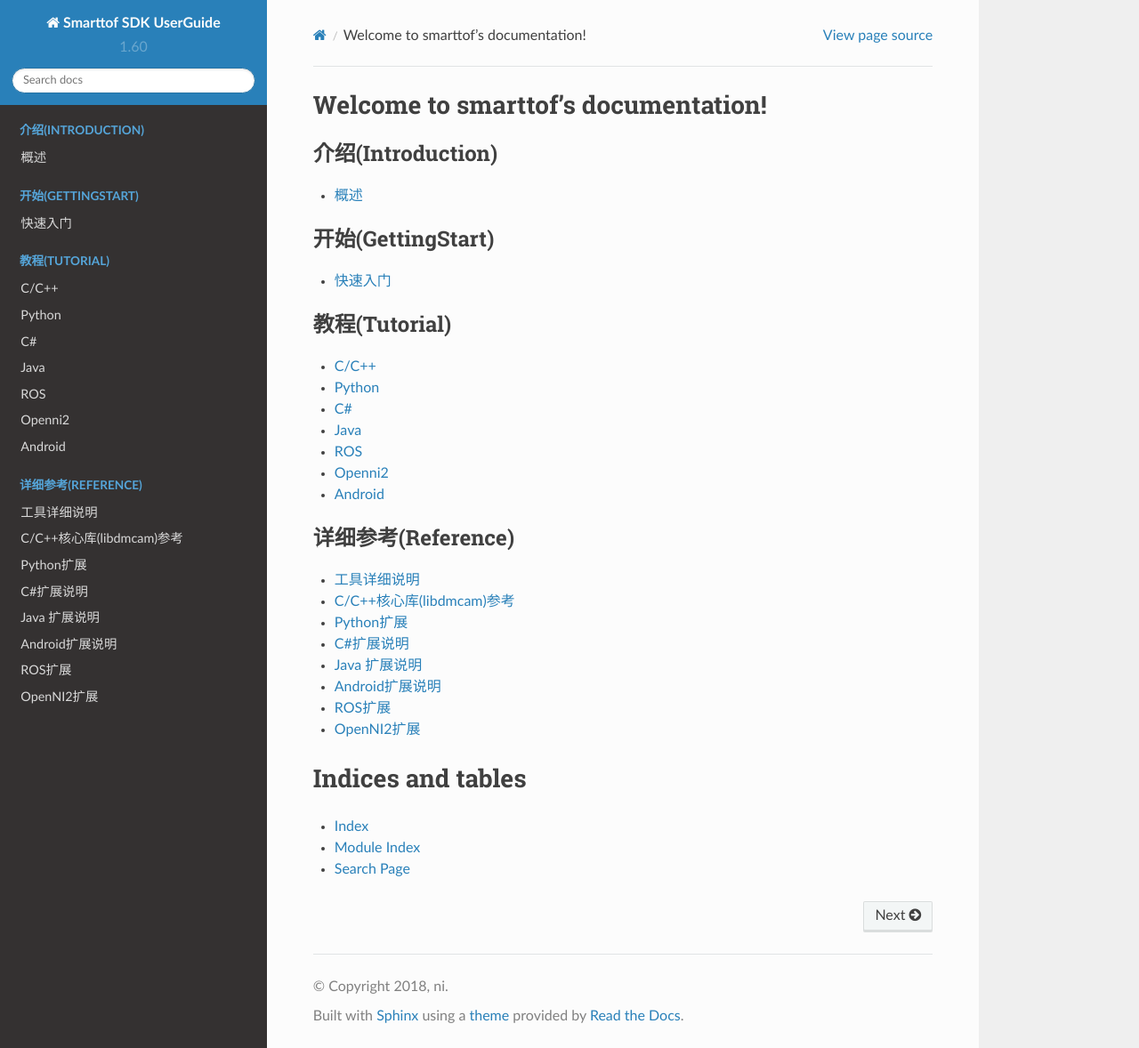
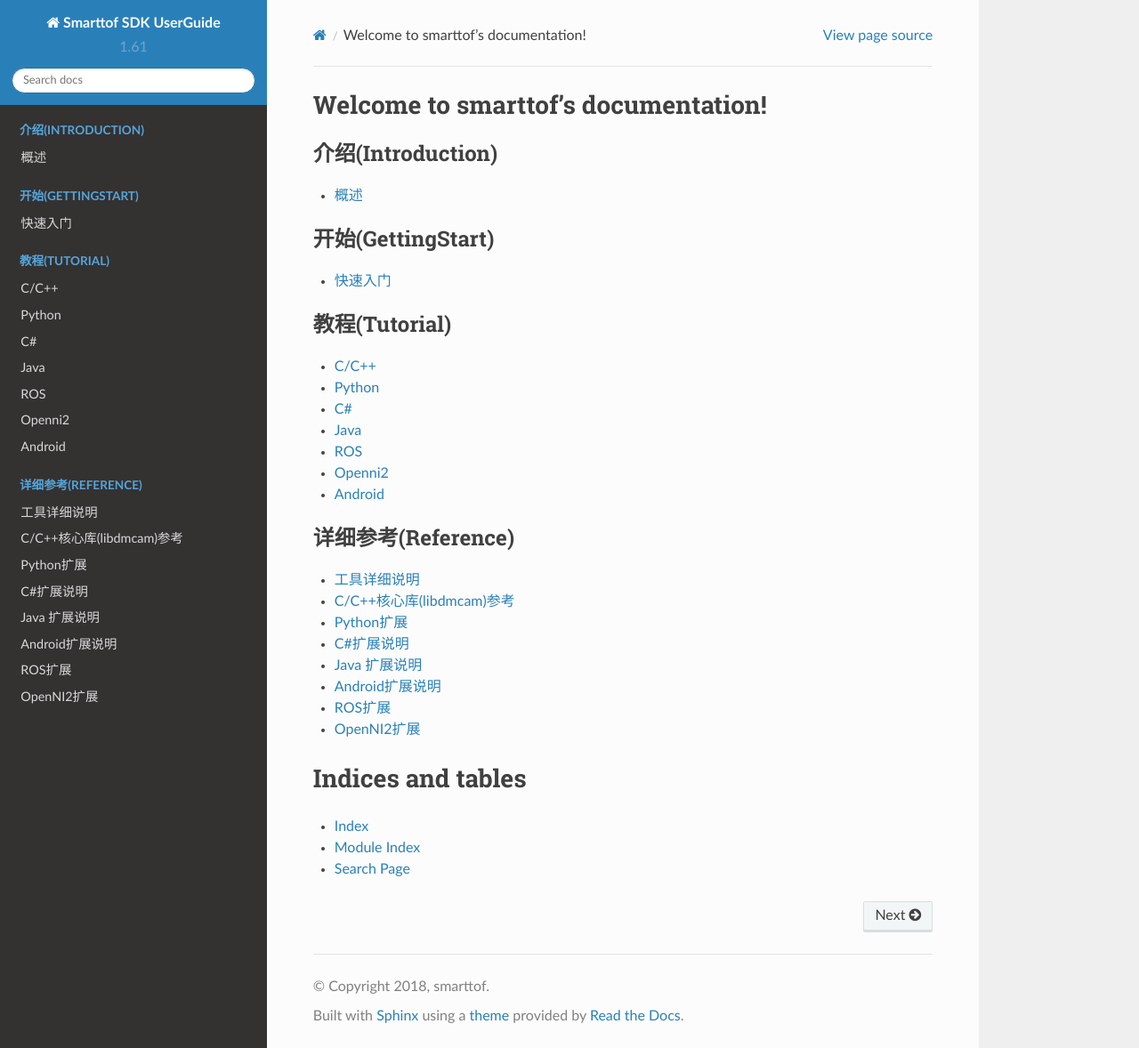
Before and after one commit to smarttofsdk/doctest, a Sphinx documentation site: the page built from source/index.rst, in a window 1280 px wide and 1178 px high. Shown: the whole window at 89% size. Built offline with Sphinx 7.4.7 and the Read the Docs theme 2.0.0, drawn with Linux system fonts in a browser that asks for light colours.

Commit message:
[doctest/conf.py]修改版本信息

```diff
--- a/source/conf.py
+++ b/source/conf.py
@@ -20,13 +20,13 @@
 # -- Project information -----------------------------------------------------
 
 project = 'Smarttof SDK UserGuide'
-copyright = '2018, ni'
-author = 'ni'
+copyright = '2018, smarttof'
+author = 'smarttof'
 
 # The short X.Y version
-version = '1.60'
+version = '1.61'
 # The full version, including alpha/beta/rc tags
-release = '1.60.0'
+release = '1.61.5'
 
 
 # -- General configuration ---------------------------------------------------
```
